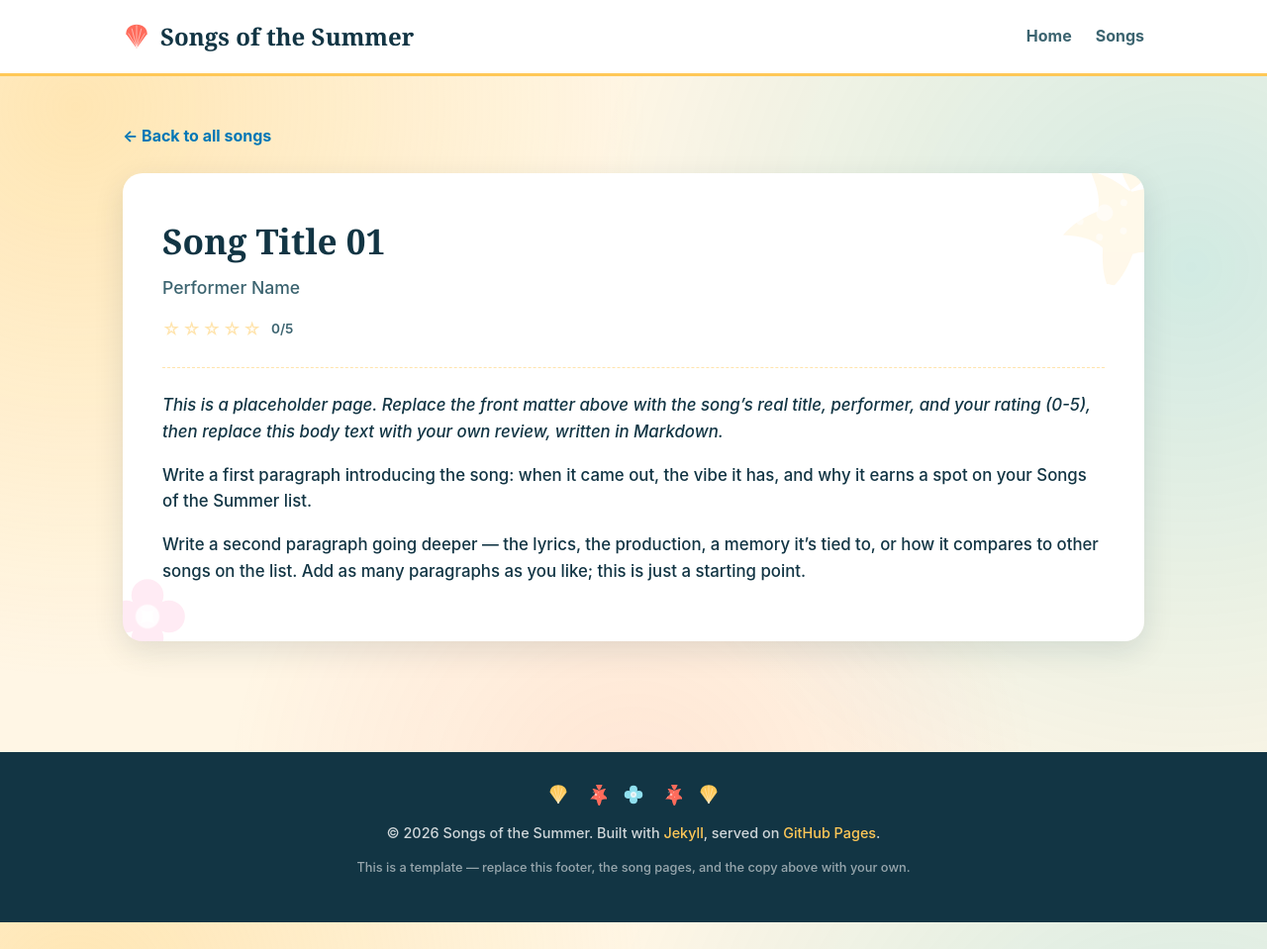
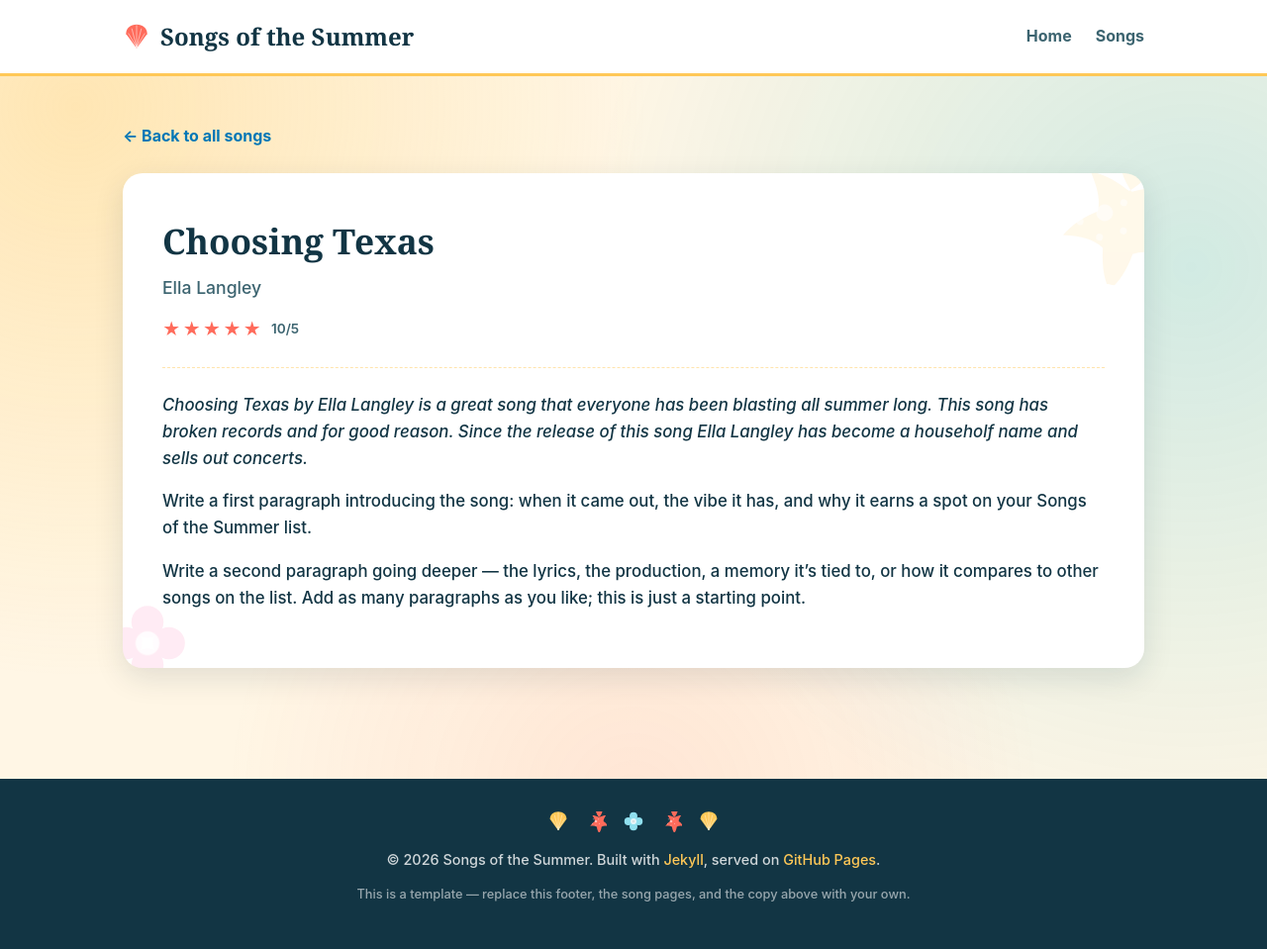
Before and after one commit to zachbranum/songsofthesummer26, a Jekyll site: the page built from _songs/song-01.md, in a window 1280 px wide. Shown: the whole page at 99% size. Built offline with Jekyll 4.4.1, drawn with Linux system fonts in a browser that asks for light colours.

Commit message:
Update song details and review for 'Choosing Texas'
Updated song details for 'Choosing Texas' by Ella Langley, including title, performer, and rating. Replaced placeholder text with a review of the song.

```diff
--- a/_songs/song-01.md
+++ b/_songs/song-01.md
@@ -1,13 +1,11 @@
 ---
 song_number: 1
-title: "Song Title 01"
-performer: "Performer Name"
-rating: 0
+title: "Choosing Texas"
+performer: "Ella Langley"
+rating: 10
 ---
 
-_This is a placeholder page. Replace the front matter above with the song's real
-title, performer, and your rating (0-5), then replace this body text with your
-own review, written in Markdown._
+_Choosing Texas by Ella Langley is a great song that everyone has been blasting all summer long. This song has broken records and for good reason. Since the release of this song Ella Langley has become a householf name and sells out concerts._
 
 Write a first paragraph introducing the song: when it came out, the vibe it
 has, and why it earns a spot on your Songs of the Summer list.
```
